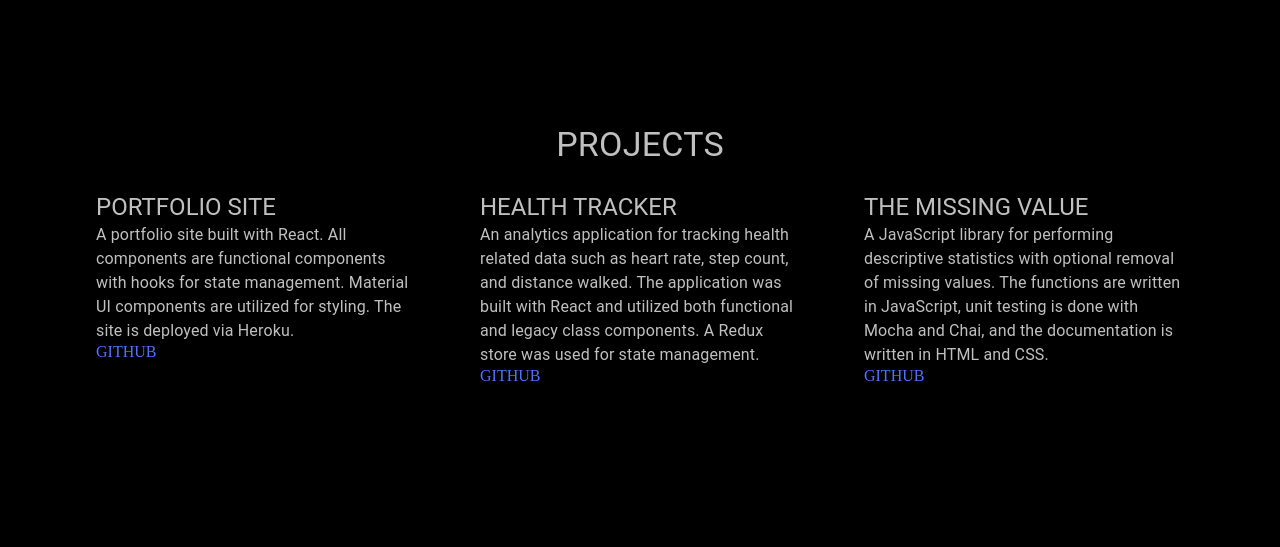
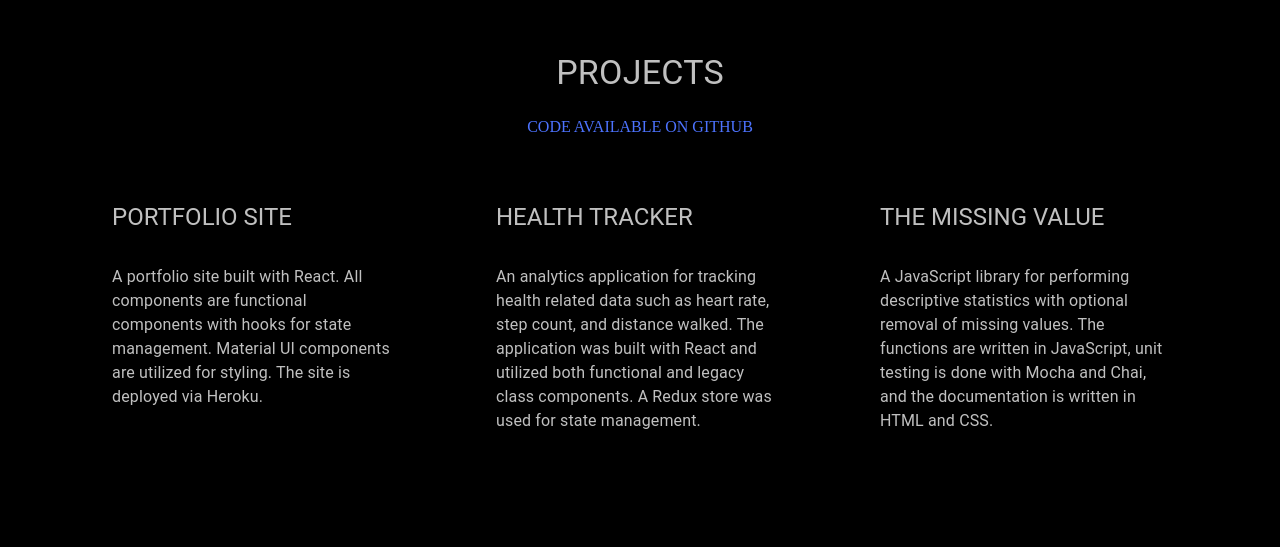
Before and after one commit to Alexander512/portfolio-site, a React app: page / in a window 1280 px wide. Shown: the part 1733-2280 px from the top of the page. Built offline with nearby package versions, Linux system fonts and the light colour scheme.

Commit message:
Updated styles

```diff
--- a/client/App.js
+++ b/client/App.js
@@ -7,12 +7,12 @@ import Contact from './components/Contact';
 
 const App = () => {
   return (
-    <>
+    <main>
       <Landing />
       <About />
       <Projects />
       <Contact />
-    </>
+    </main>
   );
 };
 
--- a/client/components/About.js
+++ b/client/components/About.js
@@ -5,7 +5,7 @@ import Typography from '@mui/material/Typography';
 
 const About = () => {
   return (
-    <div id='containerAdjustable'>
+    <section className='containerAdjustable'>
       <Typography variant='h4' component='h1'>ABOUT ME</Typography>
       <Avatar id='avatar' alt='picture of me' src='/images/profile_picture.jpg' variant='square' />
       <Typography id='pAbout' variant='body1'>
@@ -19,7 +19,7 @@ const About = () => {
         software and understand the benefits high quality software can bring
         to a business.
       </Typography>
-    </div>
+    </section>
   );
 };
 
--- a/client/components/Contact.js
+++ b/client/components/Contact.js
@@ -22,7 +22,7 @@ const Contact = () => {
   };
 
   return (
-    <div id='containerAdjustable'>
+    <section className='containerAdjustable'>
       <Typography variant='h4' component='h1'>CONTACT</Typography>
         <form onSubmit={handleSubmit}>
 
@@ -90,7 +90,7 @@ const Contact = () => {
           </Button>
 
         </form>
-    </div>
+    </section>
   );
 };
 
--- a/client/components/Landing.js
+++ b/client/components/Landing.js
@@ -4,10 +4,10 @@ import Typography from '@mui/material/Typography';
 
 const Landing = () => {
   return (
-    <div id='container'>
+    <section id='container'>
       <Typography sx={{fontSize: 'clamp(1em, 0.85em + 3vw, 3em)'}} variant='h4' component='h1'>ALEXANDER STOISOLOVICH</Typography>
       <Typography variant='body1'>FULLSTACK WEB APPLICATIONS</Typography>
-    </div>
+    </section>
   );
 };
 
--- a/client/components/Projects.js
+++ b/client/components/Projects.js
@@ -1,28 +1,33 @@
 import React from 'react';
 
 import Card from '@mui/material/Card';
+import CardHeader from'@mui/material/CardHeader';
+import CardContent from '@mui/material/CardContent';
 import Link from '@mui/material/Link';
 import Typography from '@mui/material/Typography';
 
 const Projects = () => {
   return (
-    <div id='containerAdjustable'>
+    <section className='containerAdjustable'>
       <Typography variant='h4' component='h1'>PROJECTS</Typography>
+      <Link sx={{color: '#4D73FF', margin: '3vh 0 3vh 0', textDecoration: 'none'}} href='https://github.com/Alexander512'>
+        CODE AVAILABLE ON GITHUB
+      </Link>
         <div id='flexContainer'>
-          <Card id='card1' className='card' sx={{backgroundColor: '#000000', color: '#C0C0C0'}}>
-            <Typography variant='h5' component='h2'>PORTFOLIO SITE</Typography>
+          <Card className='card' sx={{backgroundColor: '#000000', color: '#C0C0C0'}}>
+            <CardHeader title='PORTFOLIO SITE' />
+            <CardContent>
               <Typography variant='body1'>
                 A portfolio site built with React. All components are
                 functional components with hooks for state management.
                 Material UI components are utilized for styling. The
                 site is deployed via Heroku.
               </Typography>
-              <Link sx={{color: '#4D73FF', textDecoration: 'none'}} href='https://github.com/Alexander512/portfolio-site'>
-                GITHUB
-              </Link>
+            </CardContent>
           </Card>
-          <Card id='card2' className='card' sx={{backgroundColor: '#000000', color: '#C0C0C0'}}>
-            <Typography variant='h5' component='h2'>HEALTH TRACKER</Typography>
+          <Card className='card' sx={{backgroundColor: '#000000', color: '#C0C0C0'}}>
+            <CardHeader title='HEALTH TRACKER' />
+            <CardContent>
               <Typography variant='body1'>
                 An analytics application for tracking health related data
                 such as heart rate, step count, and distance walked. The
@@ -30,24 +35,21 @@ const Projects = () => {
                 and legacy class components. A Redux store was used for state
                 management.
               </Typography>
-              <Link sx={{color: '#4D73FF', textDecoration: 'none'}} href='https://github.com/Alexander512/health_tracker'>
-                GITHUB
-              </Link>
+            </CardContent>
           </Card>
-          <Card id='card3' className='card' sx={{backgroundColor: '#000000', color: '#C0C0C0'}}>
-            <Typography variant='h5' component='h2'>THE MISSING VALUE</Typography>
+          <Card className='card' sx={{backgroundColor: '#000000', color: '#C0C0C0'}}>
+            <CardHeader title='THE MISSING VALUE' />
+            <CardContent>
               <Typography variant='body1'>
                 A JavaScript library for performing descriptive statistics with
                 optional removal of missing values. The functions are written in
                 JavaScript, unit testing is done with Mocha and Chai, and the
                 documentation is written in HTML and CSS.
               </Typography>
-              <Link sx={{color: '#4D73FF', textDecoration: 'none'}} href='https://github.com/Alexander512/the-missing-value'>
-                GITHUB
-              </Link>
+            </CardContent>
           </Card>
         </div>
-    </div>
+    </section>
   );
 };
 
--- a/public/styles.css
+++ b/public/styles.css
@@ -26,14 +26,6 @@ form {
   justify-content: center;
 }
 
-#containerAdjustable {
-  align-items: center;
-  block-size: 100vh;
-  display: flex;
-  flex-direction: column;
-  justify-content: center;
-}
-
 #container > h1 {
   margin: 0 0 3vh 0;
 }
@@ -44,14 +36,23 @@ form {
 }
 
 #pAbout {
-  margin: 0 25vw 10vh 25vw;
+  margin: 0 25vw 0 25vw;
   max-inline-size: 65ch;
 }
 
 .card {
+  block-size: auto;
   inline-size: 25vw;
   margin: 1.5vh 1.5vw 1.5vh 1.5vw;
   padding: 1vw;
+}
+
+.containerAdjustable {
+  align-items: center;
+  block-size: 100vh;
+  display: flex;
+  flex-direction: column;
+  justify-content: center;
 }
 
 .text {
@@ -59,14 +60,15 @@ form {
 }
 
 @media (max-width: 900px) {
-  #containerAdjustable {
-    block-size: auto;
-  }
   #flexContainer {
     flex-direction: column;
   }
   .card {
     inline-size: 50vw;
+  }
+  .containerAdjustable {
+    block-size: auto;
+    margin: 0 0 10vh 0;
   }
 }
 
@@ -76,7 +78,7 @@ form {
     margin: 0 10vw 0 10vw;
   }
   #pAbout {
-    margin: 0 10vw 10vh 10vw;
+    margin: 0 10vw 0 10vw;
   }
   .card {
     inline-size: 80vw;
```
